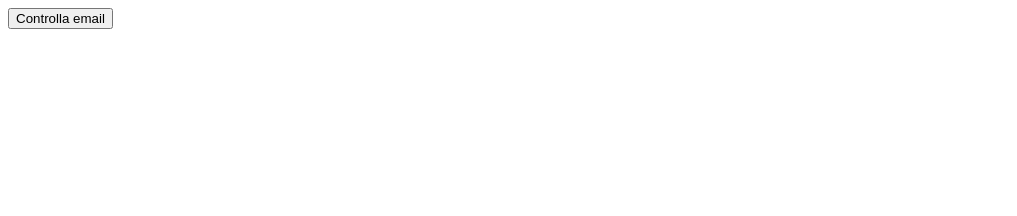
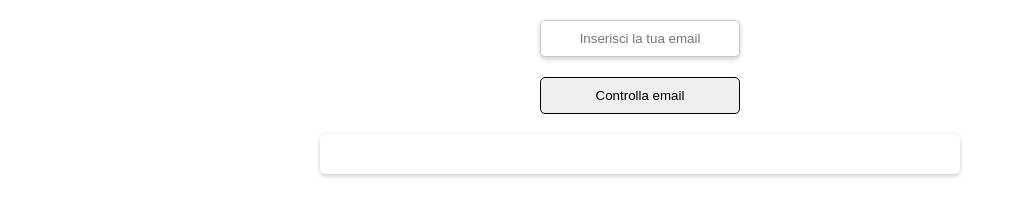
Before and after one commit to albim360/js-mail-dadi, a plain HTML site: page mail/index.html in a window 1280 px wide. Shown: the whole page, without its empty margins (0-1017 px from the left). Drawn offline with Linux system fonts and the light colour scheme.

Commit message:
FEAT aggiunto stile e sistemato codice js

```diff
--- /dev/null
+++ b/mail/css/app.css
@@ -0,0 +1,68 @@
+* {
+margin: 0;
+padding: 0;
+box-sizing: border-box;
+}
+
+* {
+margin: 0;
+padding: 0;
+box-sizing: border-box;
+}
+
+/* Stile per il contenitore dei risultati */
+#resultContainer {
+width: 50%;
+margin: 20px auto;
+padding: 20px;
+text-align: center;
+border-radius: 5px;
+box-shadow: 0 2px 5px #ccc;
+animation: slideIn 0.5s ease-out;
+}
+
+/* Stile per il risultato positivo */
+#resultContainer.success {
+background-color: lightgreen;
+color: green;
+}
+
+/* Stile per il risultato negativo */
+#resultContainer.fail {
+background-color: lightcoral;
+color: red;
+}
+
+/* Animazione per il contenitore dei risultati */
+@keyframes slideIn {
+from {
+transform: translateY(-50%);
+opacity: 0;
+}
+to {
+transform: translateY(0);
+opacity: 1;
+}
+}
+
+/* Stile per l'input email */
+#userEmail {
+width: 200px;
+padding: 10px;
+margin: 20px auto;
+display: block;
+text-align: center;
+border-radius: 5px;
+border: 1px solid #ccc;
+box-shadow: 0 2px 5px #ccc;
+}
+
+/* Stile per il bottone "Controlla email" */
+#checkEmailButton {
+width: 200px;
+padding: 10px;
+margin: 20px auto;
+display: block;
+text-align: center;
+border-radius: 5px;
+border: 1px solid
--- a/mail/index.html
+++ b/mail/index.html
@@ -1,14 +1,22 @@
 <!DOCTYPE html>
 <html lang="en">
 <head>
-    <meta charset="UTF-8">
-    <meta http-equiv="X-UA-Compatible" content="IE=edge">
-    <meta name="viewport" content="width=device-width, initial-scale=1.0">
-    <title>Email Checker</title>
+  <meta charset="UTF-8">
+  <meta name="viewport" content="width=device-width, initial-scale=1.0">
+  <title>Email Checker</title>
+  <link rel="stylesheet" href="./css/app.css">
 </head>
 <body>
-    <button onclick="checkEmail()">Controlla email</button>
+  <!-- Input per inserire l'email dell'utente -->
+  <input type="email" id="userEmail" placeholder="Inserisci la tua email">
+  <!-- Bottone per controllare l'email dell'utente -->
+  <button id="checkEmailButton">Controlla email</button>
 
-    <script src="./js/app.js"></script>
-  </body>
+  <!-- Contenitore per i risultati -->
+  <div id="resultContainer"></div>
+
+  <script src="./js/app.js"></script>
+</body>
+
+
 </html>
--- a/mail/js/app.js
+++ b/mail/js/app.js
@@ -1,27 +1,36 @@
-// Definisci l'array di email
-const emailList = ["email1@icloud.com", "email2@gmail.com", "email3@libero.com", "tiziocaio@email.it"];console.log(emailList)
-emailList.push("email4@hotmail.com", "email5@yahoo.com");
+// Definiamo l'array di email
+const emailList = ["email5@yahoo.com", "email4@hotmail.com", "email3@libero.com", "tiziocaio@email.it", "email2@gmail.com", "email1@icloud.com"];
 
-console.log(emailList)
+// Aggiungiamo altre email alla lista
+emailList.push("email12@hotmail.com", "email11@yahoo.com");
 
+// Funzione per controllare l'email dell'utente
 function checkEmail() {
-  // Chiedi l'email all'utente
-  const userEmail = prompt("Inserisci la tua email:");
+// Prendiamo la email inserita dall'utente
+const userEmail = document.getElementById("userEmail").value;
 
-  // Controlla se l'email dell'utente è nella lista
+// Verifichiamo se l'email dell'utente è nella lista
 let emailFound = false;
 for (let i = 0; i < emailList.length; i++) {
 if (userEmail === emailList[i]) {
 emailFound = true;
 break;
 }
-    console.log(i)
 }
 
-  // Stampa il risultato
-  if (emailFound) {
-    alert("Email trovata nella lista");
-  } else {
-    alert("Email non trovata nella lista");
+// Mostriamo il risultato
+const resultContainer = document.getElementById("resultContainer");
+resultContainer.innerHTML = emailFound ? "Email " + userEmail + " trovata nella lista" : "Email " + userEmail + " non trovata nella lista";
+resultContainer.classList.add(emailFound ? "success" : "fail");
+
+// Fai scomparire il risultato dopo 5 secondi
+setTimeout(function() {
+    resultContainer.innerHTML = "";
+    resultContainer.className = "";
+}, 2500);
+
+
 }
-}
+
+// Aggiungiamo l'evento click al bottone "Controlla email"
+document.getElementById("checkEmailButton").addEventListener("click", checkEmail);
```
Lines whose indentation alone changed are shown as unchanged.
